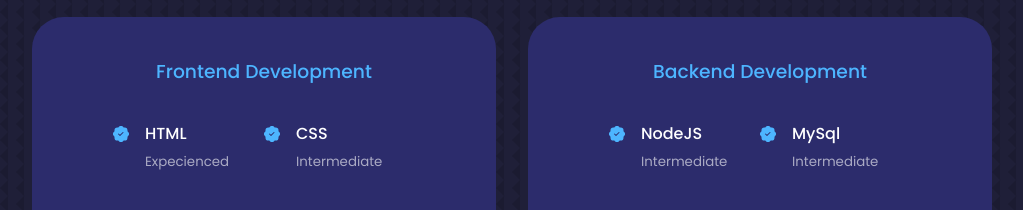
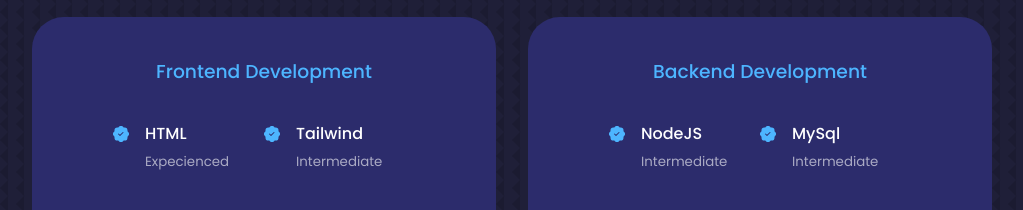
Before and after one commit to Nicoogf/Portfolio, a React (Create React App) app: page / in a window 1280 px wide. Shown: the part 1660-1870 px from the top of the page, without its empty margins (128-1151 px from the left). Built offline with nearby package versions, Linux system fonts and the light colour scheme.

Commit message:
Correccion de la etiqueta a

```diff
--- a/src/components/experience/Experience.jsx
+++ b/src/components/experience/Experience.jsx
@@ -28,7 +28,7 @@
           <article className='experience__details'>
             <BsPatchCheckFill className="experience__details-icons"/>
             <div>
-            <h4>CSS</h4>
+            <h4>Tailwind</h4>
             <small class="text-light">Intermediate</small>
             </div>
           </article>
--- a/src/components/portfolio/Portfolio.jsx
+++ b/src/components/portfolio/Portfolio.jsx
@@ -2,7 +2,6 @@
 import "./portfolio.css" ;
 import snakeScreen from  "../../assets/screen_snake.jpg" ;
 import tatetiScreen from "../../assets/tateti_screen.jpg" ;
-
 const Portfolio = () => {
   return (
    <section id="portfolio">
@@ -22,7 +21,7 @@
             <p>HTML / CSS / Javascript</p>
             <div className="portfolio__items-cta">
             <a href="https://github.com/Nicoogf/snake" className='btn'> Repositorio Git</a>
-            <a href="https://nicoogf.github.io/snake/" className='btn btn-primary' target='_blank'>Live Demo</a>
+            <a href="https://nicoogf.github.io/snake/" className='btn btn-primary' target='_blank' without rel="noreferrer">Live Demo</a>
             </div>
       </article>
 
@@ -36,9 +35,11 @@
         <p>ReactJS</p>
         <div className="portfolio__items-cta">
         <a href="https://github.com/Nicoogf/tateti" className='btn'> Repositorio Git</a>
-        <a href="https://sweet-selkie-2bd664.netlify.app/" className='btn btn-primary' target='_blank'>Live Demo</a>
+        <a href="https://sweet-selkie-2bd664.netlify.app/" className='btn btn-primary' target='_blank' without rel="noreferrer">Live Demo</a>
         </div>
     </article>
+
+
 
     </div>
 
```
Also changed, not shown: src/assets/portada.png (added).
